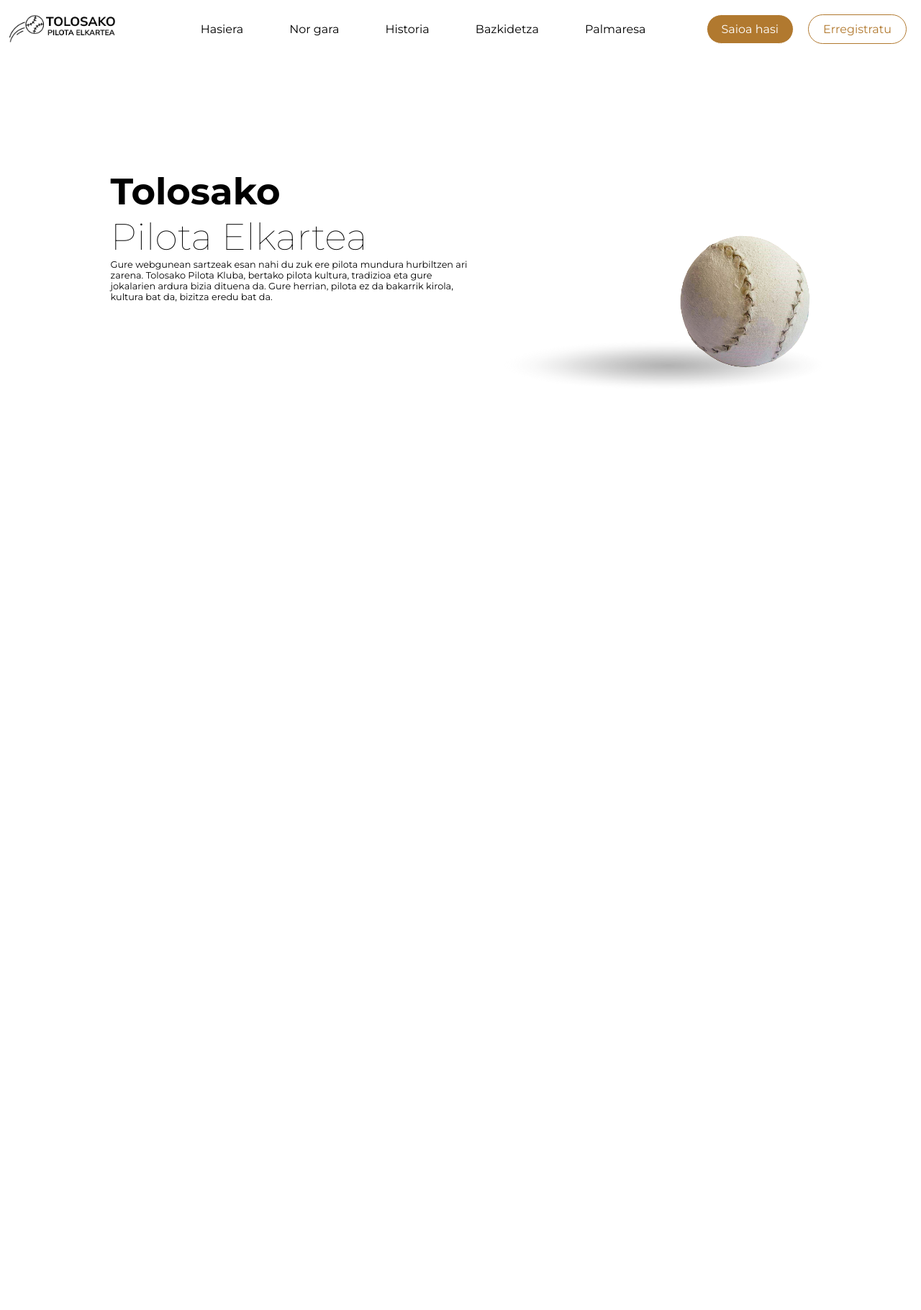
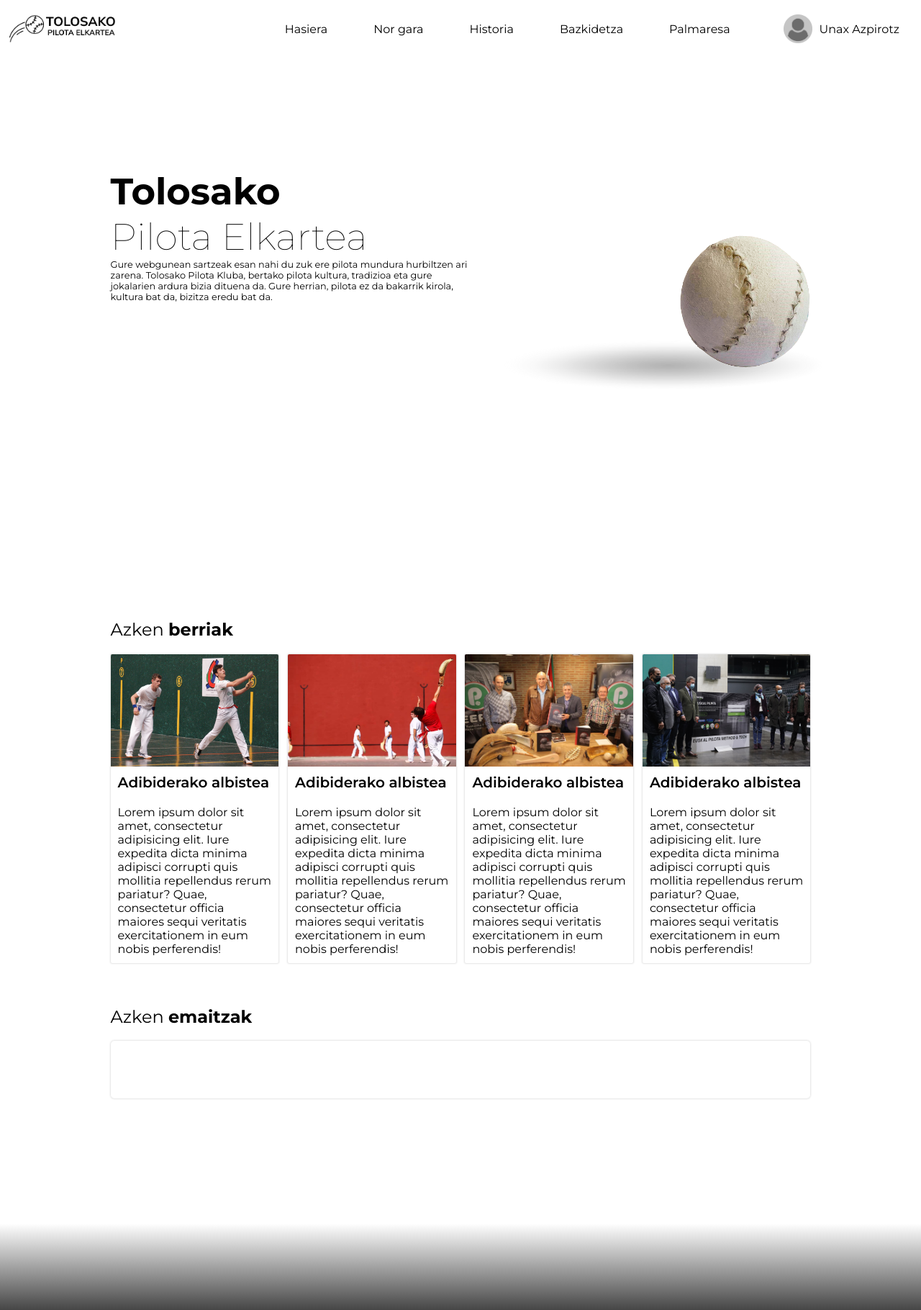
Before and after one commit to 1ag3unaxazpi/TolosaPilotaElkartea, a PHP site: page / in a window 1280 px wide. Shown: the whole page at 72% size. Before the commit the page ends 534 px from the top, so only its background shows below. Run offline with PHP 8.4, Linux system fonts and the light colour scheme.

Commit message:
Azken berriak

```diff
--- a/css/styles.css
+++ b/css/styles.css
@@ -95,6 +95,25 @@ header{
     background-color: var(--kolore-nagusia);
 }
 
+.user-cont{
+    display: flex;
+    flex-direction: row;
+    align-items: center;
+    margin-right: 20px;
+    padding: 10px;
+    border-radius: 50px;
+    cursor: pointer;
+    transition: all 0.3s;
+}
+
+.user-cont span{
+    margin-left: 10px;
+}
+
+.user-cont:hover{
+    background-color: rgb(241, 241, 241);
+}
+
 main{
     flex-grow: 1;
 }
@@ -102,7 +121,7 @@ main{
 .main-sarrera{
     display: flex;
     flex-direction: column;
-    height: 90vh;
+    height: calc(90vh - 24vw);
     background-image: url(../resources/fondo_pilota.png);
     background-repeat: no-repeat;
     background-size: 80%;
@@ -120,6 +139,81 @@ main{
     font-size: 1vw;
 }
 
+.main-art{
+    padding: 12vw;
+    padding-top: 0px;
+}
+
+.sec-title{
+    margin-top: 60px;
+    font-weight: normal;
+}
+
+.albistea-txart-kont{
+    display: flex;
+    flex-direction: row;
+    justify-content: space-between;
+}
+
+.albistea-txart{
+    display: flex;
+    flex-direction: column;
+    justify-content: stretch;
+    align-items: stretch;
+    border-radius: 2px;
+    box-shadow: rgba(128, 128, 128, 0.212) 0px 0px 2px 1px;
+    width: 24%;
+    min-height: 400px;
+    transition: all 0.3s;
+    cursor: pointer;
+}
+
+.albistea-txart:hover{
+    box-shadow: rgba(128, 128, 128, 0.267) 0px 0px 8px 2px;
+}
+
+.albistea-txart-img{
+    display: flex;
+    flex-direction: column;
+    justify-content: stretch;
+    align-items: stretch;
+    height: 45%;
+}
+
+.albistea-txart-img img{
+    width: 100%;
+    height: 100%;
+    object-fit: cover;
+    border-top-left-radius: 2px;
+    border-top-right-radius: 2px;
+}
+
+.albistea-txart-header{
+    font-size: 20px;
+    font-weight: 600;
+    padding: 10px;
+}
+
+.albistea-txart-desc{
+    padding: 10px;
+}
+
+.emaitza-txart-kont{
+    display: flex;
+    flex-direction: column;
+    justify-content: stretch;
+}
+
+.emaitza-txart{
+    display: flex;
+    flex-direction: row;
+    border-radius: 5px;
+    box-shadow: rgba(128, 128, 128, 0.212) 0px 0px 2px 1px;
+    min-height: 80px;
+    margin-bottom: 20px;
+}
+
 footer{
     height: 15vh;
+    background-image: linear-gradient(rgb(255, 255, 255), rgb(70, 70, 70));
 }
--- a/index.html
+++ b/index.html
@@ -22,8 +22,15 @@
             <a class="esteka" href="">Palmaresa</a>
         </div>
         <div class="header-right">
+            <div class="user-cont">
+                <img src="resources/user-icon-argia.png" width="40px" alt="">
+                <span>Unax Azpirotz</span>
+            </div>
+
+            <!--
             <a class="botoia" href="">Saioa hasi</a>
             <a class="botoia-tx" href="">Erregistratu</a>
+             -->
         </div>
     </header>
     <main>
@@ -35,8 +42,68 @@
                 Gure webgunean sartzeak esan nahi du zuk ere pilota mundura hurbiltzen ari zarena. Tolosako Pilota Kluba, bertako pilota kultura, tradizioa eta gure jokalarien ardura bizia dituena da. Gure herrian, pilota ez da bakarrik kirola, kultura bat da, bizitza eredu bat da.
             </div>
         </div>
-        <div>
+        <div class="main-art">
+            <h2 class="sec-title">Azken <b>berriak</b></h2>
+            <div class="albistea-txart-kont">
+                <div class="albistea-txart">
+                    <div class="albistea-txart-img">
+                        <img src="resources/adib_pelota.jpg" alt="">
+                    </div>
+                    <div class="albistea-txart-header">
+                        Adibiderako albistea
+                    </div>
+                    <div class="albistea-txart-desc">
+                        Lorem ipsum dolor sit amet, consectetur adipisicing elit. Iure expedita dicta minima adipisci corrupti quis mollitia repellendus rerum pariatur? Quae, consectetur officia maiores sequi veritatis exercitationem in eum nobis perferendis!
+                    </div>
+                </div>
+                <div class="albistea-txart">
+                    <div class="albistea-txart-img">
+                        <img src="resources/adib_pelota_2.jpg" alt="">
+                    </div>
+                    <div class="albistea-txart-header">
+                        Adibiderako albistea
+                    </div>
+                    <div class="albistea-txart-desc">
+                        Lorem ipsum dolor sit amet, consectetur adipisicing elit. Iure expedita dicta minima adipisci corrupti quis mollitia repellendus rerum pariatur? Quae, consectetur officia maiores sequi veritatis exercitationem in eum nobis perferendis!
+                    </div>
+                </div>
+                <div class="albistea-txart">
+                    <div class="albistea-txart-img">
+                        <img src="resources/adib_pelota_3.jpg" alt="">
+                    </div>
+                    <div class="albistea-txart-header">
+                        Adibiderako albistea
+                    </div>
+                    <div class="albistea-txart-desc">
+                        Lorem ipsum dolor sit amet, consectetur adipisicing elit. Iure expedita dicta minima adipisci corrupti quis mollitia repellendus rerum pariatur? Quae, consectetur officia maiores sequi veritatis exercitationem in eum nobis perferendis!
+                    </div>
+                </div>
+                <div class="albistea-txart">
+                    <div class="albistea-txart-img">
+                        <img src="resources/adib_pelota_4.jpg" alt="">
+                    </div>
+                    <div class="albistea-txart-header">
+                        Adibiderako albistea
+                    </div>
+                    <div class="albistea-txart-desc">
+                        Lorem ipsum dolor sit amet, consectetur adipisicing elit. Iure expedita dicta minima adipisci corrupti quis mollitia repellendus rerum pariatur? Quae, consectetur officia maiores sequi veritatis exercitationem in eum nobis perferendis!
+                    </div>
+                </div>
+            </div>
+            <h2 class="sec-title">Azken <b>emaitzak</b></h2>
+            <div class="emaitza-txart-kont">
+                <div class="emaitza-txart">
+                    <div>
 
+                    </div>
+                    <div>
+
+                    </div>
+                    <div>
+
+                    </div>
+                </div>
+            </div>
         </div>
     </main>
     <footer>
```
Also changed, not shown: resources/adib_pelota.jpg (added), resources/adib_pelota_2.jpg (added), resources/adib_pelota_3.jpg (added), resources/adib_pelota_4.jpg (added).
